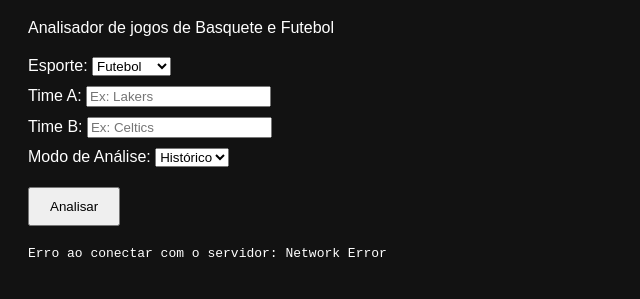
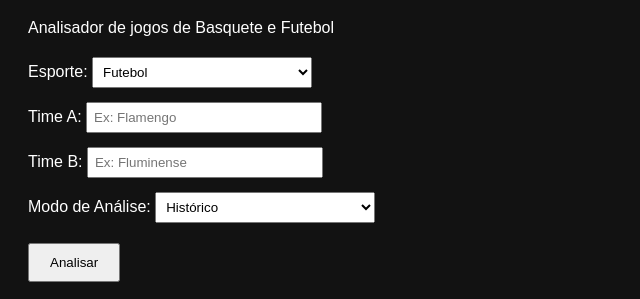
Before and after one commit to Cadinho-jpg/bot-sports-analyst, a website: page frontend/index.html in a window 1280 px wide. Both pictures are taken after a click on the button "Analisar". Shown: the part 89-388 px from the top of the page, without its empty margins (0-640 px from the left). Drawn offline with nearby package versions, Linux system fonts and the light colour scheme; no server answers.

Commit message:
Refactor HTML structure and improve styling

```diff
--- a/frontend/index.html
+++ b/frontend/index.html
@@ -4,76 +4,107 @@
   <meta charset="UTF-8" />
   <meta name="viewport" content="width=device-width, initial-scale=1.0" />
   <title>Sports Analyst Bot</title>
+  <style>
+    body {
+      font-family: Arial, sans-serif;
+      background: #121212;
+      color: #ffffff;
+      padding: 20px;
+    }
+    label {
+      display: block;
+      margin-top: 10px;
+    }
+    input, select {
+      margin-top: 4px;
+      padding: 6px;
+      width: 220px;
+      max-width: 100%;
+    }
+    button {
+      margin-top: 20px;
+      padding: 10px 20px;
+      cursor: pointer;
+    }
+    #resultado {
+      margin-top: 20px;
+      padding: 10px;
+      background: #1e1e1e;
+      border-radius: 4px;
+      min-height: 60px;
+      white-space: pre-wrap;
+    }
+  </style>
 </head>
 
-<body style="font-family: Arial; background:#121212; color:white; padding:20px;">
+<body>
   <h1>Sports Analyst Bot</h1>
   <p>Analisador de jogos de Basquete e Futebol</p>
 
-  <div style="margin-top:20px;">
-    <label>Esporte:</label>
+  <label>Esporte:
     <select id="esporte">
       <option value="futebol">Futebol</option>
       <option value="basquete">Basquete</option>
     </select>
-  </div>
+  </label>
 
-  <div style="margin-top:10px;">
-    <label>Time A:</label>
-    <input id="timeA" type="text" placeholder="Ex: Lakers" />
-  </div>
+  <label>Time A:
+    <input id="timeA" type="text" placeholder="Ex: Flamengo" />
+  </label>
 
-  <div style="margin-top:10px;">
-    <label>Time B:</label>
-    <input id="timeB" type="text" placeholder="Ex: Celtics" />
-  </div>
+  <label>Time B:
+    <input id="timeB" type="text" placeholder="Ex: Fluminense" />
+  </label>
 
-  <div style="margin-top:10px;">
-    <label>Modo de Análise:</label>
+  <label>Modo de Análise:
     <select id="modo">
       <option value="historico">Histórico</option>
       <option value="ao vivo">Ao vivo</option>
       <option value="futuro">Futuro</option>
     </select>
-  </div>
+  </label>
 
-  <button onclick="enviarAnalise()"
-    style="margin-top:20px; padding:10px 20px; cursor:pointer;">
-    Analisar
-  </button>
+  <button type="button" onclick="enviarAnalise()">Analisar</button>
 
-  <pre id="resultado" style="margin-top:20px; white-space:pre-wrap;"></pre>
-
-  <!-- Axios carregado como script normal -->
-<script src="https://cdn.jsdelivr.net/npm/axios@1.6.7/dist/axios.min.js"></script>
+  <pre id="resultado"></pre>
 
   <script>
+    // ⚠️ TROQUE AQUI se sua URL do backend for diferente
+    const API_URL = "https://bot-sports-analyst2.onrender.com/analisar";
+
     async function enviarAnalise() {
       const esporte = document.getElementById("esporte").value;
-    const timeA = document.getElementById("timeA").value;
-    const timeB = document.getElementById("timeB").value;
+      const timeA = document.getElementById("timeA").value.trim();
+      const timeB = document.getElementById("timeB").value.trim();
       const modo = document.getElementById("modo").value;
 
       const resultadoEl = document.getElementById("resultado");
+
+      if (!timeA || !timeB) {
+        alert("Preencha os dois times antes de analisar.");
+        return;
+      }
+
       resultadoEl.textContent = "Gerando análise...";
 
       try {
-      const resposta = await axios.post(
-        "https://bot-sports-analyst-1.onrender.com/analisar", // troque se sua URL for outra
-        {
-          esporte,
-          timeA,
-          timeB,
-          modo
-        }
-      );
+        const resposta = await fetch(API_URL, {
+          method: "POST",
+          headers: {
+            "Content-Type": "application/json"
+          },
+          body: JSON.stringify({ esporte, timeA, timeB, modo })
+        });
 
-      resultadoEl.textContent = JSON.stringify(resposta.data, null, 2);
-    } catch (err) {
-      console.error(err);
+        const dados = await resposta.json();
+
+        resultadoEl.textContent = JSON.stringify(dados, null, 2);
+      } catch (erro) {
+        console.error(erro);
         resultadoEl.textContent =
-        "Erro ao conectar com o servidor: " +
-        (err.response?.data?.error || err.message);
+          "Erro ao conectar com o servidor: " + erro.message;
       }
     }
   </script>
+</body>
+</html>
```
Lines whose indentation alone changed are shown as unchanged.
